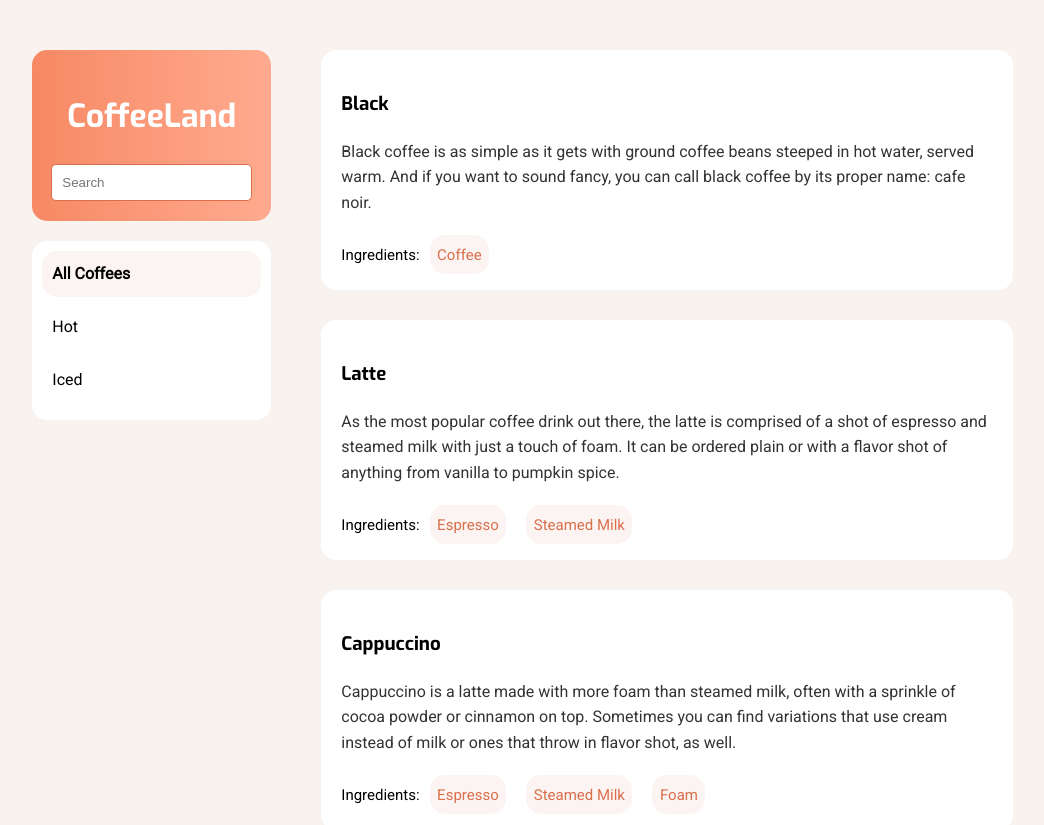
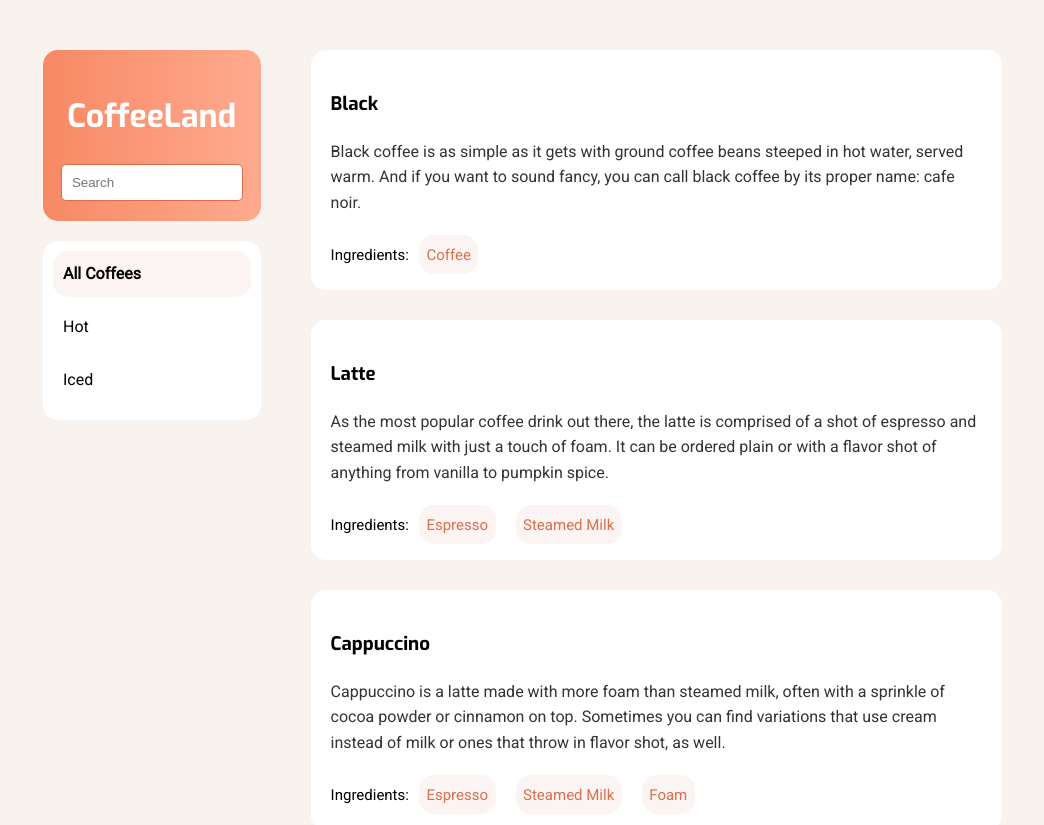
Before and after one commit to idnzozkan/coffee-land, a React (Create React App) app: page / in a window 1280 px wide. Shown: the top 825 px of the page, without its empty margins (124-1168 px from the left). Built offline with nearby package versions, Linux system fonts and the light colour scheme.

Commit message:
Update container of the Sidebar component's styles

```diff
--- a/src/app/components/Sidebar/Sidebar.jsx
+++ b/src/app/components/Sidebar/Sidebar.jsx
@@ -1,14 +1,24 @@
 import React from "react"
+import styled from 'styled-components'
 import Search from "./Search"
 import Categories from './Categories'
 
 const Sidebar = () => {
   return (
-    <div>
+    <SidebarContainer>
       <Search />
       <Categories />
-    </div>
+    </SidebarContainer>
   )
 }
 
+const SidebarContainer = styled.div`
+  width: 17vw;
+  overflow:hidden;
+
+  @media (max-width: 960px) {
+    width: 100%;
+  }
+`
+
 export default Sidebar
```
